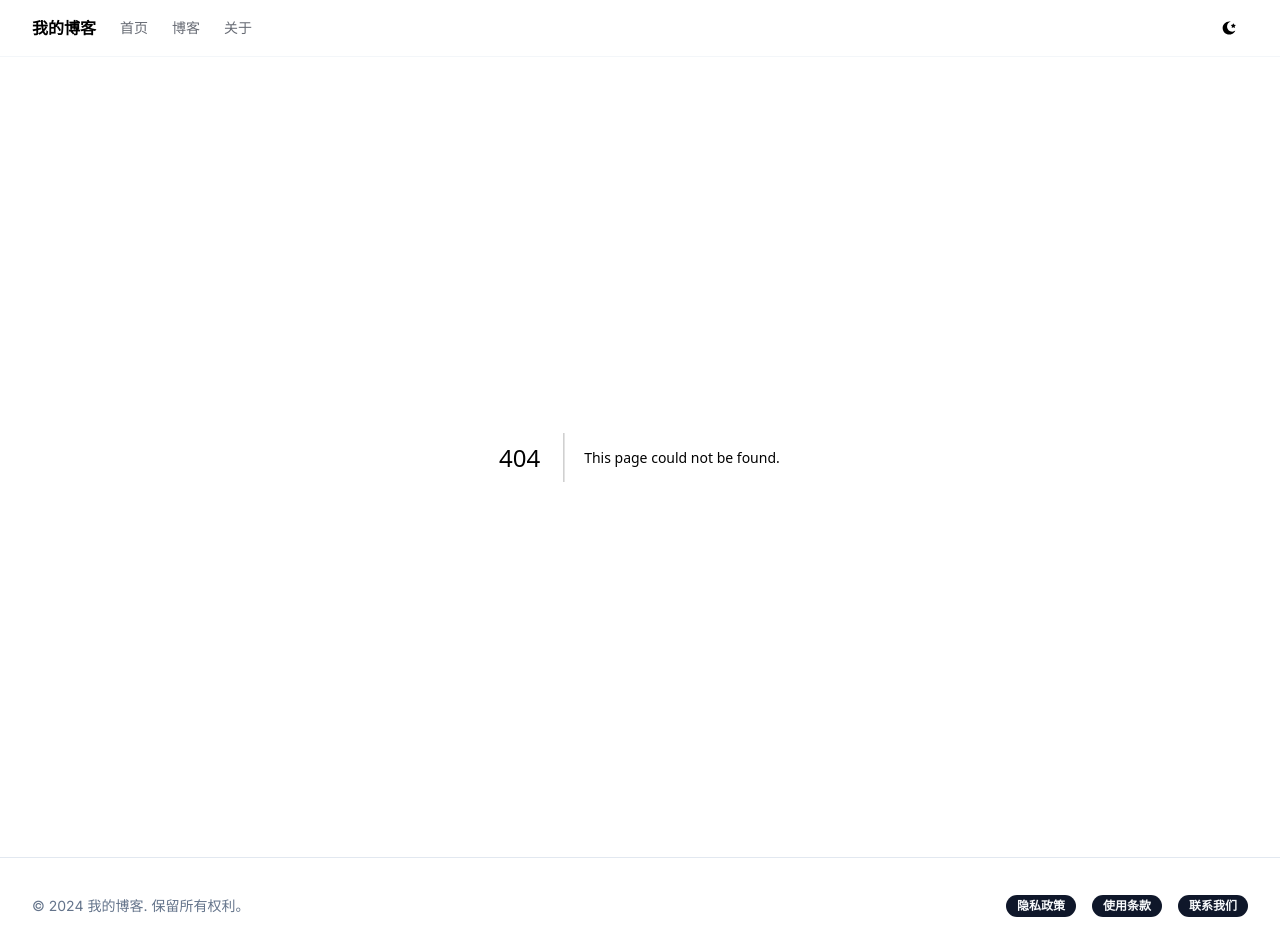
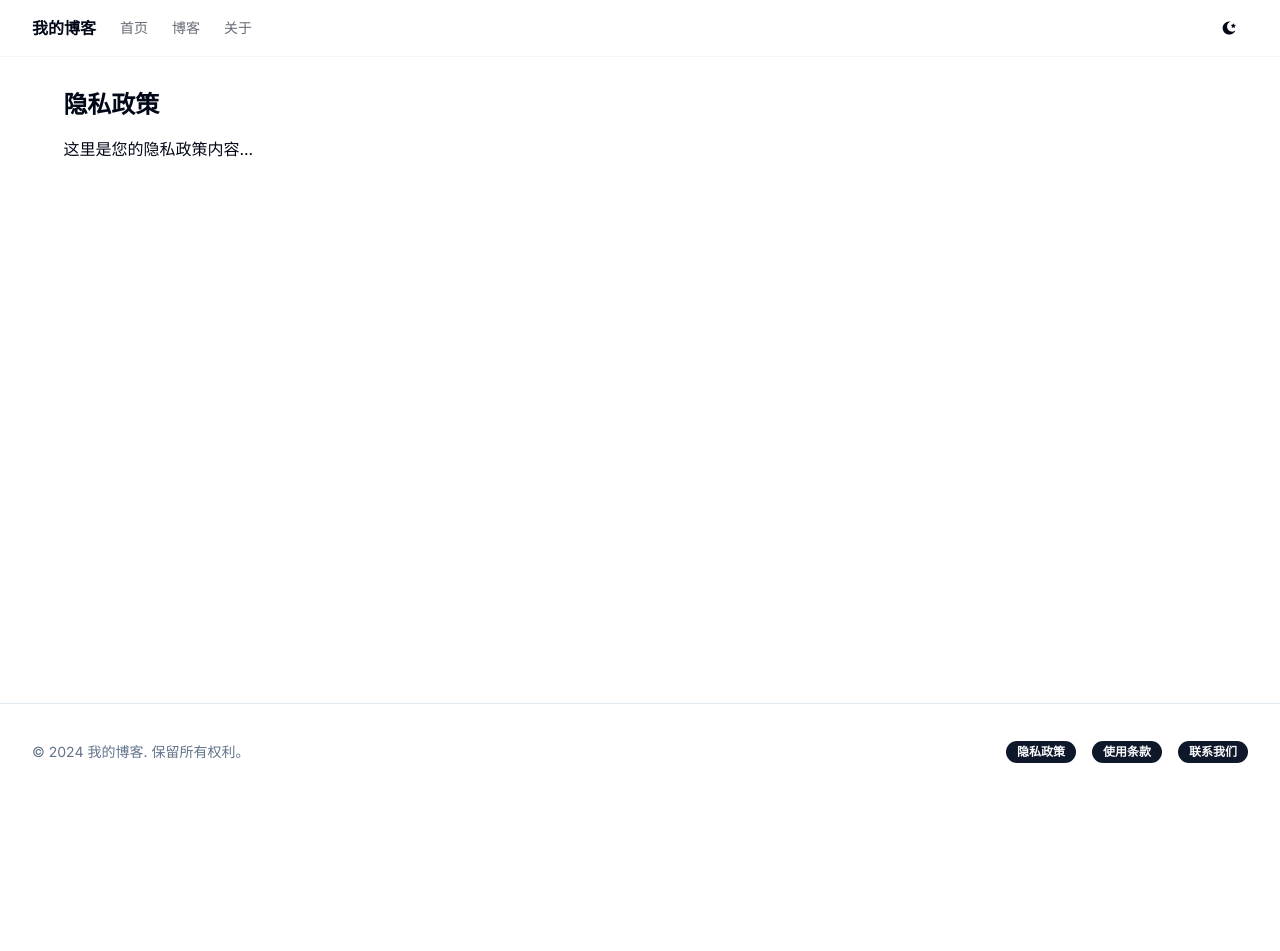
Before and after one commit to zhuba-Ahhh/next-blog, a Next.js app: page /contact in a window 1280 px wide. Before the commit this address had no page. Shown: the top 951 px of the page. After the commit the page ends 800 px from the top, so only its background shows below. Built offline with nearby package versions, Linux system fonts and the light colour scheme.

Commit message:
fix: :bug: lighthouse

```diff
--- a/next.config.mjs
+++ b/next.config.mjs
@@ -12,12 +12,16 @@ const nextConfig = {
   images: {
     unoptimized: true,
   },
+  productionBrowserSourceMaps: true,
   pageExtensions: ["js", "jsx", "md", "mdx", "ts", "tsx"],
-  webpack: (config, { isServer }) => {
+  webpack: (config, { dev, isServer }) => {
     if (!isServer) {
       config.externals = {
         // 添加其他需要从 CDN 加载的依赖
       };
+      if (!dev && !isServer) {
+        config.optimization.usedExports = true;
+      }
     }
     return config;
   },
--- a/src/app/about/page.tsx
+++ b/src/app/about/page.tsx
@@ -1,10 +1,10 @@
 "use client";
 
 import Image from "next/image";
-import { useTheme } from "next-themes";
+import { useThemeType } from "@/hooks";
 
 export default function About() {
-  const { theme } = useTheme();
+  const { theme } = useThemeType();
 
   return (
     <div
--- a/src/app/blog/[id]/ShareButtons.tsx
+++ b/src/app/blog/[id]/ShareButtons.tsx
@@ -1,3 +1,4 @@
+import Link from "next/link";
 import { FaTwitter, FaFacebook, FaLinkedin } from "react-icons/fa";
 
 interface ShareButtonsProps {
@@ -8,30 +9,33 @@ interface ShareButtonsProps {
 export default function ShareButtons({ url, title }: ShareButtonsProps) {
   return (
     <div className="flex space-x-4 mt-6">
-      <a
+      <Link
         href={`https://twitter.com/intent/tweet?url=${url}&text=${title}`}
         target="_blank"
         rel="noopener noreferrer"
         className="text-blue-400 hover:text-blue-500"
+        aria-label="在Twitter上分享"
       >
         <FaTwitter size={24} />
-      </a>
-      <a
+      </Link>
+      <Link
         href={`https://www.facebook.com/sharer/sharer.php?u=${url}`}
         target="_blank"
         rel="noopener noreferrer"
         className="text-blue-600 hover:text-blue-700"
+        aria-label="在Facebook上分享"
       >
         <FaFacebook size={24} />
-      </a>
-      <a
+      </Link>
+      <Link
         href={`https://www.linkedin.com/shareArticle?mini=true&url=${url}&title=${title}`}
         target="_blank"
         rel="noopener noreferrer"
         className="text-blue-700 hover:text-blue-800"
+        aria-label="在LinkedIn上分享"
       >
         <FaLinkedin size={24} />
-      </a>
+      </Link>
     </div>
   );
 }
--- /dev/null
+++ b/src/app/contact/page.tsx
@@ -0,0 +1,8 @@
+export default function PrivacyPage() {
+  return (
+    <div className="container mx-auto py-8">
+      <h1 className="text-2xl font-bold mb-4">隐私政策</h1>
+      <p>这里是您的隐私政策内容...</p>
+    </div>
+  );
+}
--- /dev/null
+++ b/src/app/privacy/page.tsx
@@ -0,0 +1,8 @@
+export default function PrivacyPage() {
+  return (
+    <div className="container mx-auto py-8">
+      <h1 className="text-2xl font-bold mb-4">隐私政策</h1>
+      <p>这里是您的隐私政策内容...</p>
+    </div>
+  );
+}
--- /dev/null
+++ b/src/app/terms/page.tsx
@@ -0,0 +1,8 @@
+export default function PrivacyPage() {
+  return (
+    <div className="container mx-auto py-8">
+      <h1 className="text-2xl font-bold mb-4">隐私政策</h1>
+      <p>这里是您的隐私政策内容...</p>
+    </div>
+  );
+}
--- a/src/components/CopyButton.tsx
+++ b/src/components/CopyButton.tsx
@@ -3,7 +3,7 @@
 import React, { useState, useCallback, useMemo } from "react";
 import Image from "next/image";
 import { throttle } from "lodash-es";
-import { useTheme } from "next-themes";
+import { useThemeType } from "@/hooks";
 
 interface CopyButtonProps {
   text: string;
@@ -13,7 +13,7 @@ interface CopyButtonProps {
 const CopyButton: React.FC<CopyButtonProps> = ({ text, language }) => {
   const [state, setState] = useState<"idle" | "copy" | "copied">("idle");
   const [isHovered, setIsHovered] = useState(false);
-  const { theme } = useTheme();
+  const { theme } = useThemeType();
 
   const throttledCopy = useMemo(
     () =>
--- a/src/components/Footer.tsx
+++ b/src/components/Footer.tsx
@@ -2,6 +2,12 @@ import Link from "next/link";
 import { Badge } from "@/components/ui/badge";
 
 export default function Footer() {
+  const links = [
+    { href: "/privacy", label: "隐私政策" },
+    { href: "/terms", label: "使用条款" },
+    { href: "/contact", label: "联系我们" },
+  ];
+
   return (
     <footer className="border-t py-6 md:py-0">
       <div className="container flex flex-col items-center justify-between gap-4 md:h-24 md:flex-row">
@@ -11,15 +17,11 @@ export default function Footer() {
           </p>
         </div>
         <nav className="flex items-center space-x-4">
-          <Link href="/privacy" className="text-sm text-muted-foreground">
-            <Badge>隐私政策</Badge>
-          </Link>
-          <Link href="/terms" className="text-sm text-muted-foreground">
-            <Badge>使用条款</Badge>
-          </Link>
-          <Link href="/contact" className="text-sm text-muted-foreground">
-            <Badge>联系我们</Badge>
-          </Link>
+          {links.map((link) => (
+            <Link key={link.href} href={link.href} className="text-sm text-muted-foreground">
+              <Badge>{link.label}</Badge>
+            </Link>
+          ))}
         </nav>
       </div>
     </footer>
--- a/src/components/ThemeToggle.tsx
+++ b/src/components/ThemeToggle.tsx
@@ -1,6 +1,6 @@
 "use client";
 import { useState, useEffect } from "react";
-import { useTheme } from "next-themes";
+import { useThemeType } from "@/hooks";
 
 const MoonIcon = () => (
   <svg viewBox="0 0 1024 1024" className="w-5 h-5">
@@ -22,7 +22,7 @@ const SunIcon = () => (
 
 function ThemeToggle() {
   const [mounted, setMounted] = useState(false);
-  const { theme, setTheme } = useTheme();
+  const { theme, setTheme } = useThemeType();
   const [userOverride, setUserOverride] = useState(false);
 
   useEffect(() => {
--- /dev/null
+++ b/src/hooks/index.ts
@@ -0,0 +1 @@
+export * from "./useThemeType";
--- /dev/null
+++ b/src/hooks/useThemeType.ts
@@ -0,0 +1,10 @@
+import { useTheme } from "next-themes";
+
+export function useThemeType() {
+  const { theme, setTheme } = useTheme();
+
+  return {
+    theme,
+    setTheme,
+  };
+}
```
